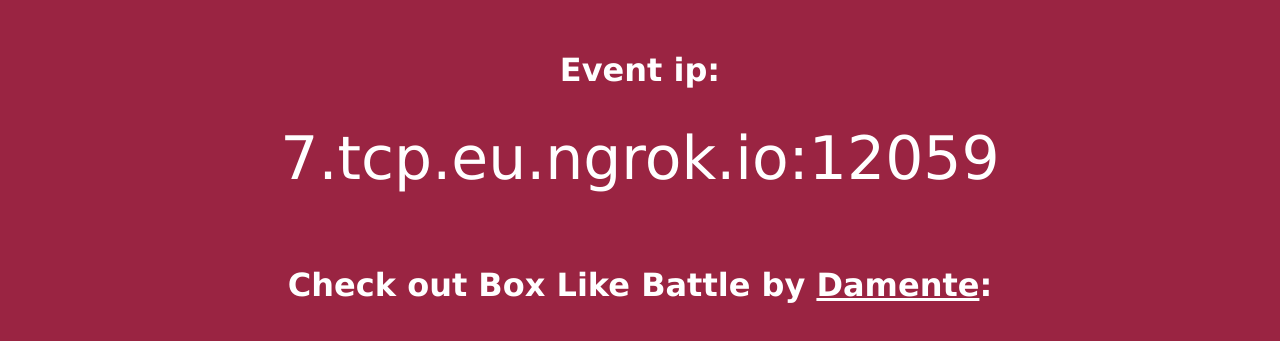
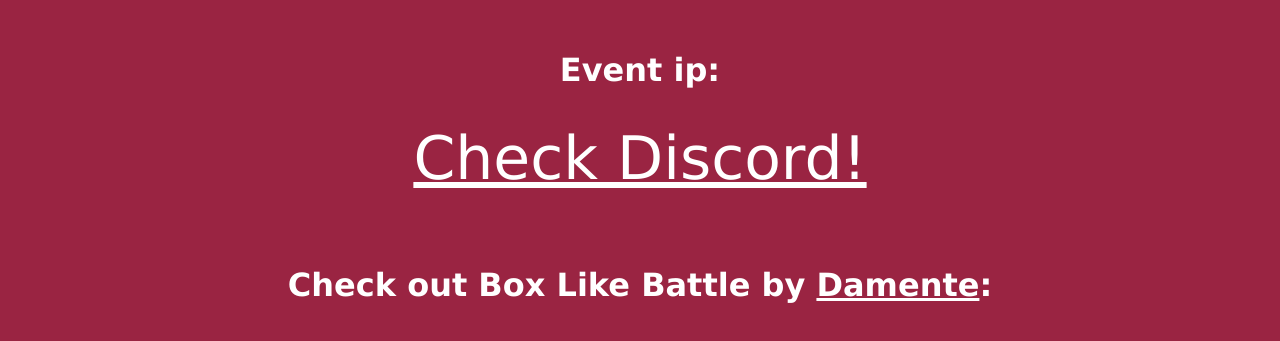
Before and after one commit to AlexBGood/VarnaHard-Site, a plain HTML site: page index.html in a window 1280 px wide. Shown: the part 737-1078 px from the top of the page. Drawn offline with Linux system fonts and the light colour scheme; grey boxes are pictures that could not be loaded.

Commit message:
3.5
Changed Ip section to say check discord!

```diff
--- a/index.html
+++ b/index.html
@@ -61,7 +61,7 @@ var x = setInterval(function() {
 <p> Holiday Event </p>
 <p>21 December - 4th January</p>
 <h1> Event ip:</h1>
-<p> 7.tcp.eu.ngrok.io:12059  </p>
+<p><a href="https://discord.gg/PueSJzkS5q" style="color: white">Check Discord!</a></p>
 <h1> Check out Box Like Battle by <a href="https://www.youtube.com/channel/UC2T11X51Jp0Pfjs7ufbQGow" style="color: white">Damente</a>:</h1>
 <style>
 .iframe-container{
```
